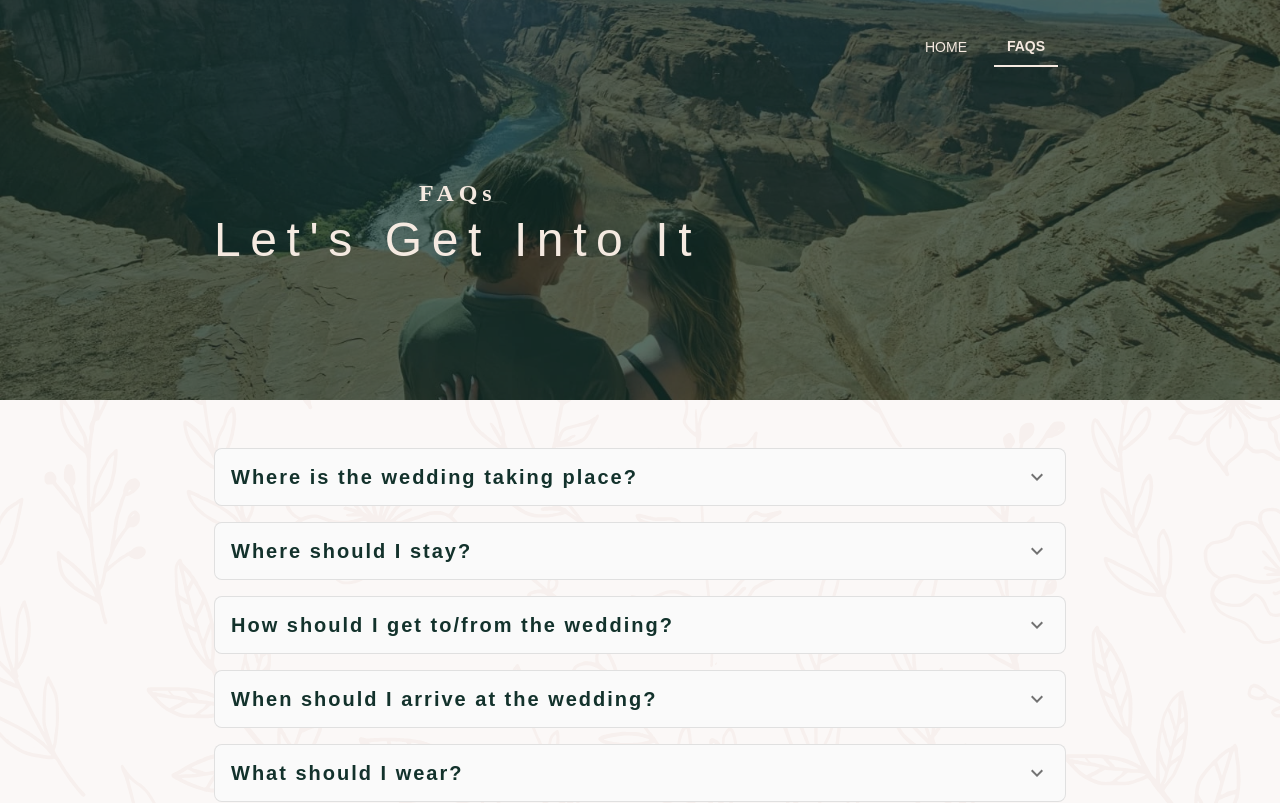
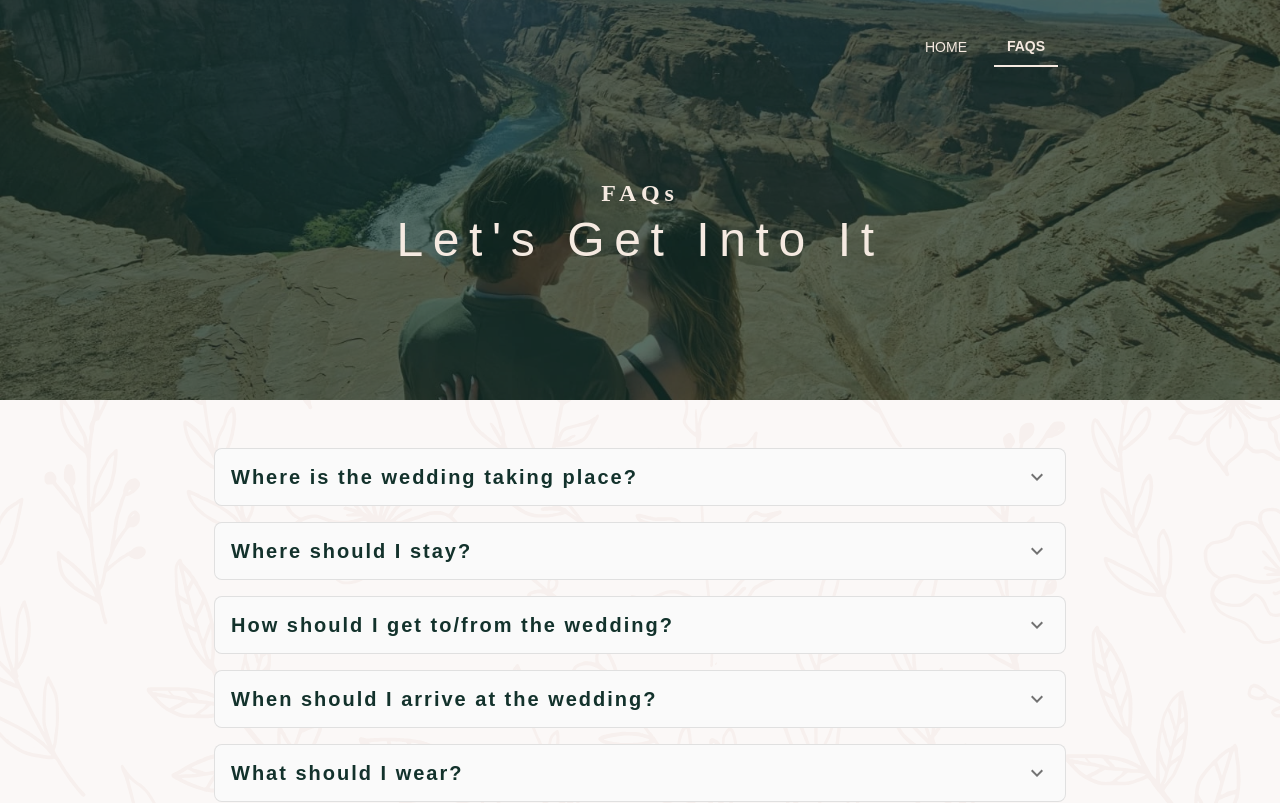
Before and after one commit to zackharley/wedding, a Next.js app: page /faqs in a window 1280 px wide. Shown: the top 803 px of the page. Built offline with nearby package versions, Linux system fonts and the light colour scheme.

Commit message:
Center align text on FAQ

```diff
--- a/src/components/Hero.tsx
+++ b/src/components/Hero.tsx
@@ -67,14 +67,10 @@ export default function Hero({
           height: '100%',
           display: 'flex',
           flexDirection: 'column',
-          alignItems: {
-            xs: 'center', // Center on mobile
-            md: 'flex-start', // Left aligned on desktop
-          },
-          textAlign: {
-            xs: 'center', // Center on mobile
-            md: 'left', // Left aligned on desktop
-          },
+          alignItems: 'center', // Center on mobile
+
+          textAlign: 'center', // Center on mobile
+
           color: 'white',
           pb: 4,
         }}
```
